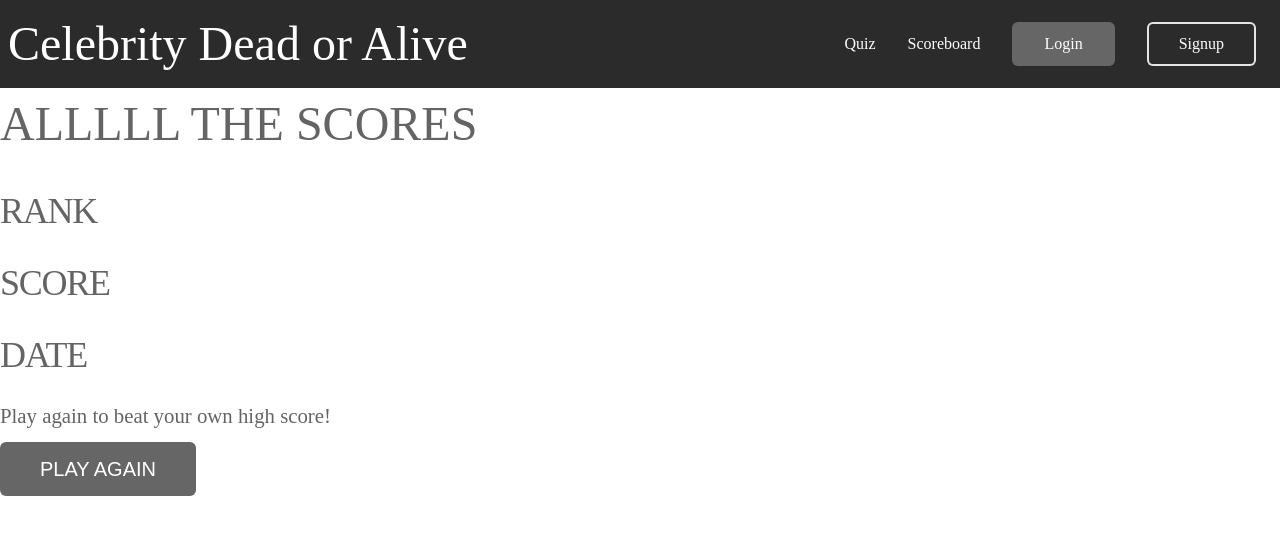
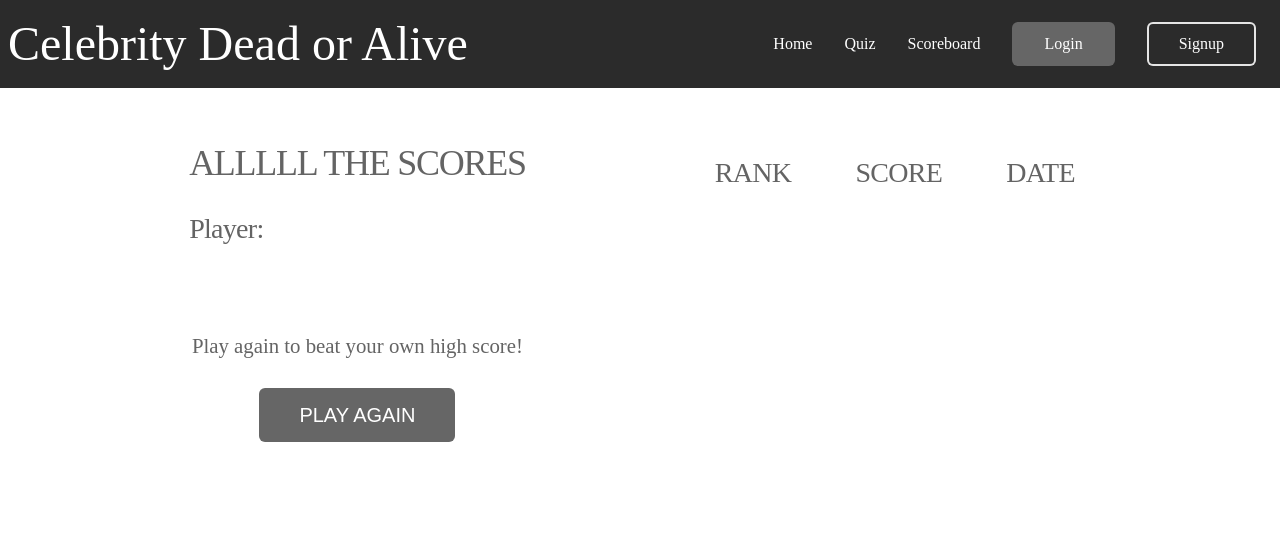
Before and after one commit to Notesong/cdoa-5-front-end, a React (Create React App) app in the folder client/: page /Scoreboard in a window 1280 px wide. Shown: the top 534 px of the page. Built offline with nearby package versions, Linux system fonts and the light colour scheme; a web font is replaced by a local one.

Commit message:
Scoreboard styling

```diff
--- a/client/src/App.css
+++ b/client/src/App.css
@@ -245,6 +245,39 @@ hr {
   justify-content: space-evenly;
 }
 
+/* Scoreboard */
+
+.scoreboard {
+  display: flex;
+  justify-content: space-evenly;
+  margin: 2rem;
+}
+
+.scoreboard .board {
+  display: flex;
+  justify-content: space-evenly;
+}
+
+.scoreboard header {
+  padding: 1rem;
+}
+
+.rank, .score, .date {
+  padding: 2rem;
+}
+
+.rank, .score, .playagain {
+  text-align: center;
+}
+
+.playagain {
+  margin-top: 5rem;
+}
+
+.playagain button {
+  margin-top: 1rem;
+}
+
 /* Buttons */
 
 input[type="submit"],
--- a/client/src/components/Nav.js
+++ b/client/src/components/Nav.js
@@ -4,6 +4,7 @@ import { Link } from 'react-router-dom';
 const Nav = () => {
     return (
       <nav id="nav">
+        <Link to='/'>Home</Link>
         <Link to='/Quiz'>Quiz</Link>
         <Link to='/Scoreboard'>Scoreboard</Link>
         <Link to='/login'><span className="button small">Login</span></Link>
--- a/client/src/components/Scoreboard.js
+++ b/client/src/components/Scoreboard.js
@@ -6,35 +6,38 @@ const Scoreboard = () => {
   let games = JSON.parse(window.localStorage.getItem(isNameHere)) || []
 
   return (
-    <div >
-      <header >
-        <h1>ALLLLL THE SCORES</h1>
-        <h2>{isNameHere}</h2>
-        <div>        </div>
-        <div >
-          <h2>RANK</h2>
-          <div>
+    <div className="scoreboard">
+      <header>
+        <h2>ALLLLL THE SCORES</h2>
+        <h3>Player: {isNameHere}</h3>
+        <div className="playagain">
+          <h4>Play again to beat your own high score!</h4>
+          <Button buttonText={'PLAY AGAIN'} pathName={'Quiz'} />
+        </div>
+      </header>
+      <div className='board'>
+
+        <div className='rank'>
+          <h3>RANK</h3>
           {games.map((game, i) => (
-              <h3 key={game.score + i}>{i + 1}</h3>
+            <h4 key={game.score + i}>{i + 1}</h4>
           ))}
         </div>
-          <h2>SCORE</h2>
-          <div >
+
+        <div className='score'>
+          <h3>SCORE</h3>
           {games.map((game, i) => (
-              <h3 key={game.score + i}>{game.score}</h3>
+            <h4 key={game.score + i}>{game.score}</h4>
           ))}
         </div>
-          <h2>DATE</h2>
-          <div >
+
+        <div className='date'>
+        <h3>DATE</h3>
           {games.map((game, i) => (
-              <h3 key={game.score + i}>{game.date}</h3>
+            <h4 key={game.score + i}>{game.date}</h4>
           ))}
         </div>
-          <div />
       </div>
-        <h4>Play again to beat your own high score!</h4>
-        <Button buttonText={'PLAY AGAIN'} pathName={'Quiz'} />
-      </header>
     </div>
   )
 }
```
Lines whose indentation alone changed are shown as unchanged.
